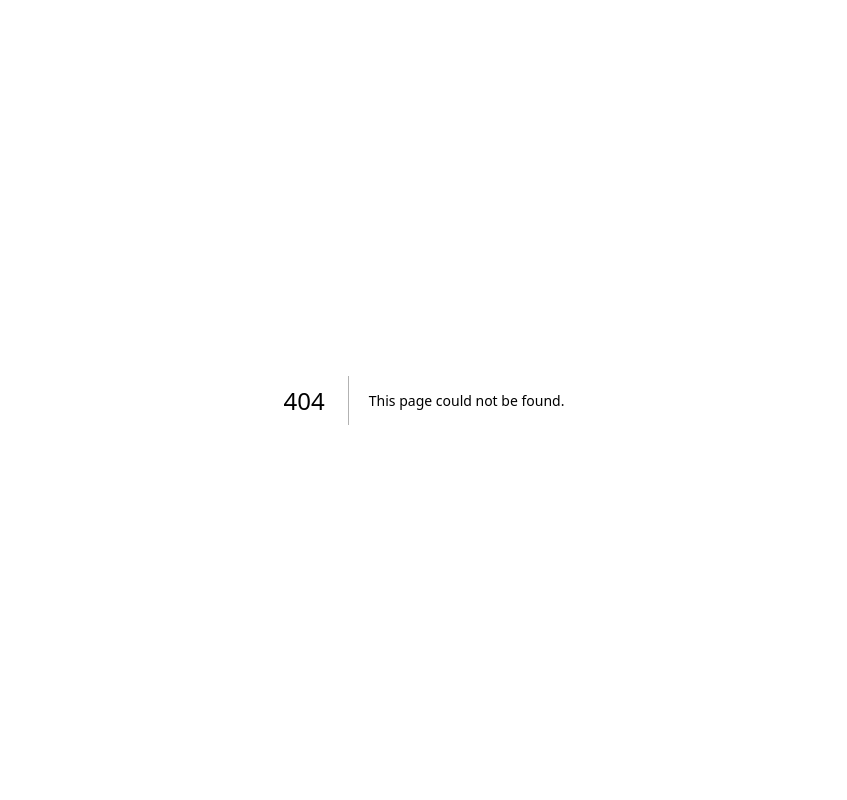
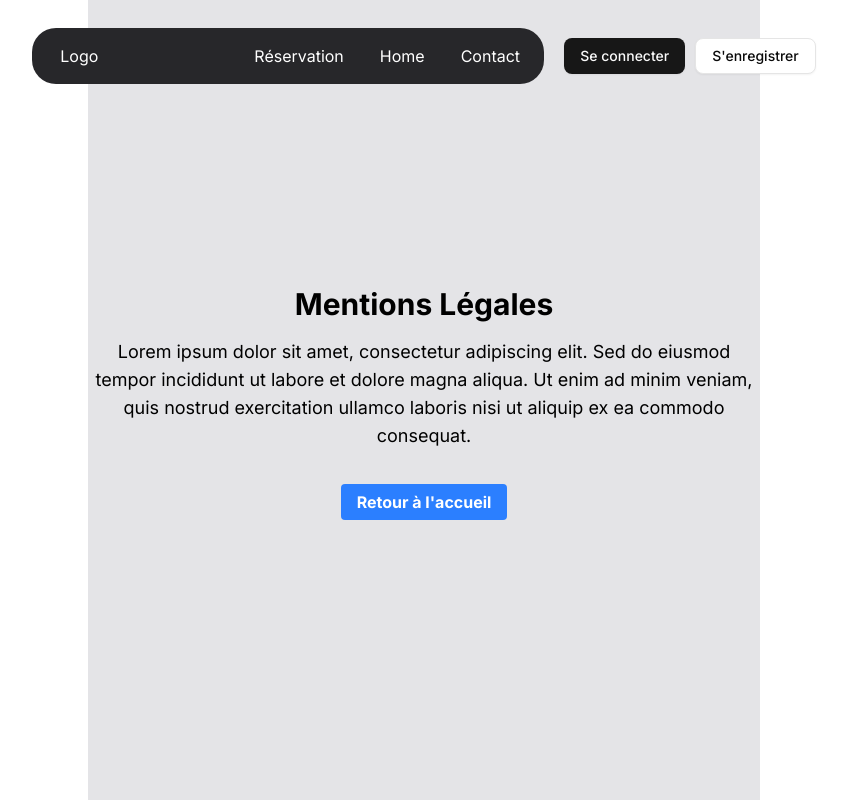
Before and after one commit to Youssef-Mos/Eg-Formation, a Next.js app in the folder my-app/: page /mention-legales in a window 1280 px wide. Before the commit this address had no page. Shown: the whole page, without its empty margins (216-1063 px from the left). Built offline with nearby package versions, Linux system fonts and the light colour scheme; no server answers.

Commit message:
mentions légales

```diff
--- /dev/null
+++ b/my-app/src/app/mention-legales/page.tsx
@@ -0,0 +1,27 @@
+import Nav from "@/components/nav";
+import React from "react";
+
+
+
+export default function MentionsLegales() {
+    return (
+        <>
+        <div className="flex  items-center  flex-col gap-5 h-screen z-30">
+        <div className="fixed top-0 z-50">
+            <Nav />
+        </div>
+        <div className="flex flex-col items-center justify-center h-screen bg-zinc-200 text-black">
+            <h1 className="text-3xl font-bold mb-4">Mentions Légales</h1>
+            <p className="text-lg text-center max-w-2xl">
+                Lorem ipsum dolor sit amet, consectetur adipiscing elit. Sed do eiusmod tempor incididunt ut labore et dolore magna aliqua. Ut enim ad minim veniam, quis nostrud exercitation ullamco laboris nisi ut aliquip ex ea commodo consequat.
+            </p>
+            <div className="mt-10">
+                <a href="/" className="bg-blue-500 hover:bg-blue-700 text-white font-bold py-2 px-4 rounded">
+                    Retour à l'accueil
+                </a>
+            </div>
+        </div>
+        </div>
+        </>
+    );
+}
--- a/my-app/src/components/footer.tsx
+++ b/my-app/src/components/footer.tsx
@@ -21,7 +21,7 @@ export default function Footer() {
               <li><a href="#" className="hover:text-white">Accueil</a></li>
               <li><a href="#" className="hover:text-white">Nos services</a></li>
               <li><a href="#" className="hover:text-white">Contact</a></li>
-              <li><a href="#" className="hover:text-white">Mentions légales</a></li>
+              <li><a href="/mention-legales" className="hover:text-white">Mentions légales</a></li>
             </ul>
           </div>
 
```
